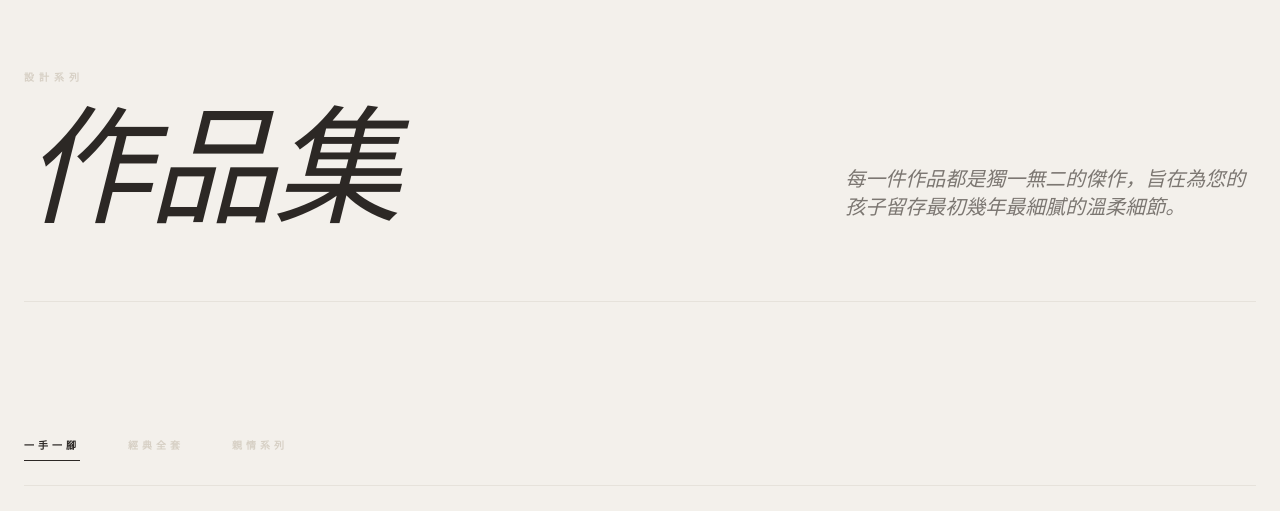
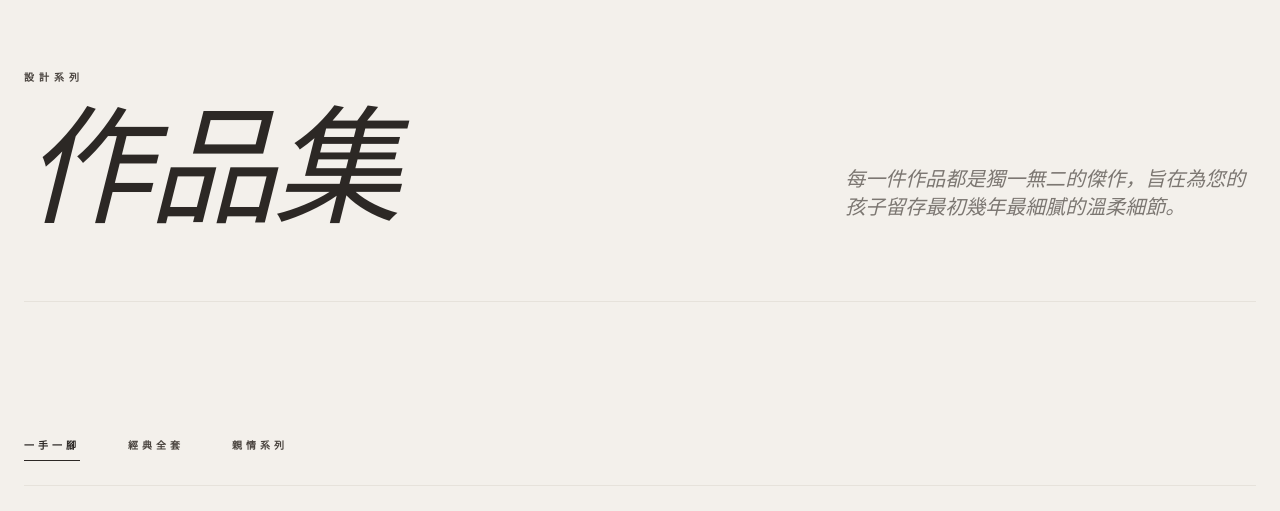
Before and after one commit to cherylkuok21-droid/witdo-website, a React (Vite) app: page / in a window 1280 px wide. Both pictures are taken after a click on the button "系列方案". Shown: the part 122-633 px from the top of the page. Built offline with nearby package versions, Linux system fonts and the light colour scheme.

Commit message:
Update Designs.tsx

```diff
--- a/components/Designs.tsx
+++ b/components/Designs.tsx
@@ -104,7 +104,7 @@ const Designs: React.FC<DesignsProps> = ({ lang, setCurrentPage, initialCategory
       {/* Header Section */}
       <div className="flex flex-col lg:flex-row justify-between items-start gap-12 border-b border-linen-200 pb-16">
         <div className="lg:w-7/12 space-y-6">
-          <span className="text-[10px] font-bold uppercase tracking-[0.5em] text-linen-300 block">
+          <span className="text-[10px] font-bold uppercase tracking-[0.5em] text-linen-800 block">
             {t.sub}
           </span>
           <h2 className="text-6xl md:text-8xl lg:text-9xl leading-[0.9] serif italic text-linen-900 tracking-tight">
@@ -125,7 +125,7 @@ const Designs: React.FC<DesignsProps> = ({ lang, setCurrentPage, initialCategory
             <button
               key={cat}
               onClick={() => setActiveCategory(cat as Category)}
-              className={`transition-all relative py-2 whitespace-nowrap ${activeCategory === cat ? 'text-linen-900' : 'text-linen-300 hover:text-linen-900'}`}
+              className={`transition-all relative py-2 whitespace-nowrap ${activeCategory === cat ? 'text-linen-900' : 'text-linen-800 hover:text-linen-900'}`}
             >
               {t.categories[cat as keyof typeof t.categories]}
               {activeCategory === cat && (
@@ -168,7 +168,7 @@ const Designs: React.FC<DesignsProps> = ({ lang, setCurrentPage, initialCategory
 
               {/* Detailed Mobile Meta */}
               <div className="mt-4 flex justify-between items-baseline px-2 pb-2">
-                 <span className="text-[8px] md:text-[9px] font-bold uppercase tracking-[0.3em] text-linen-300">#{design.id}</span>
+                 <span className="text-[8px] md:text-[9px] font-bold uppercase tracking-[0.3em] text-linen-800">#{design.id}</span>
                  { price && (
                    <span className="text-xs md:text-sm font-medium tracking-widest text-linen-900">{price}</span>
                  )}
@@ -190,8 +190,8 @@ const Designs: React.FC<DesignsProps> = ({ lang, setCurrentPage, initialCategory
           <div className="grid grid-cols-1 md:grid-cols-2 gap-x-16 gap-y-6 px-4 md:px-0">
             {t.terms.map((term, idx) => (
               <div key={idx} className="flex items-start gap-4">
-                <span className="w-px h-4 bg-linen-300 mt-1 shrink-0"></span>
-                <p className="text-[9px] md:text-[10px] font-medium uppercase tracking-[0.15em] md:tracking-[0.2em] text-linen-800/70 leading-relaxed">
+                <span className="w-px h-4 bg-linen-800 mt-1 shrink-0"></span>
+                <p className="text-[9px] md:text-[10px] font-medium uppercase tracking-[0.15em] md:tracking-[0.2em] text-linen-800 leading-relaxed">
                   {term}
                 </p>
               </div>
```
